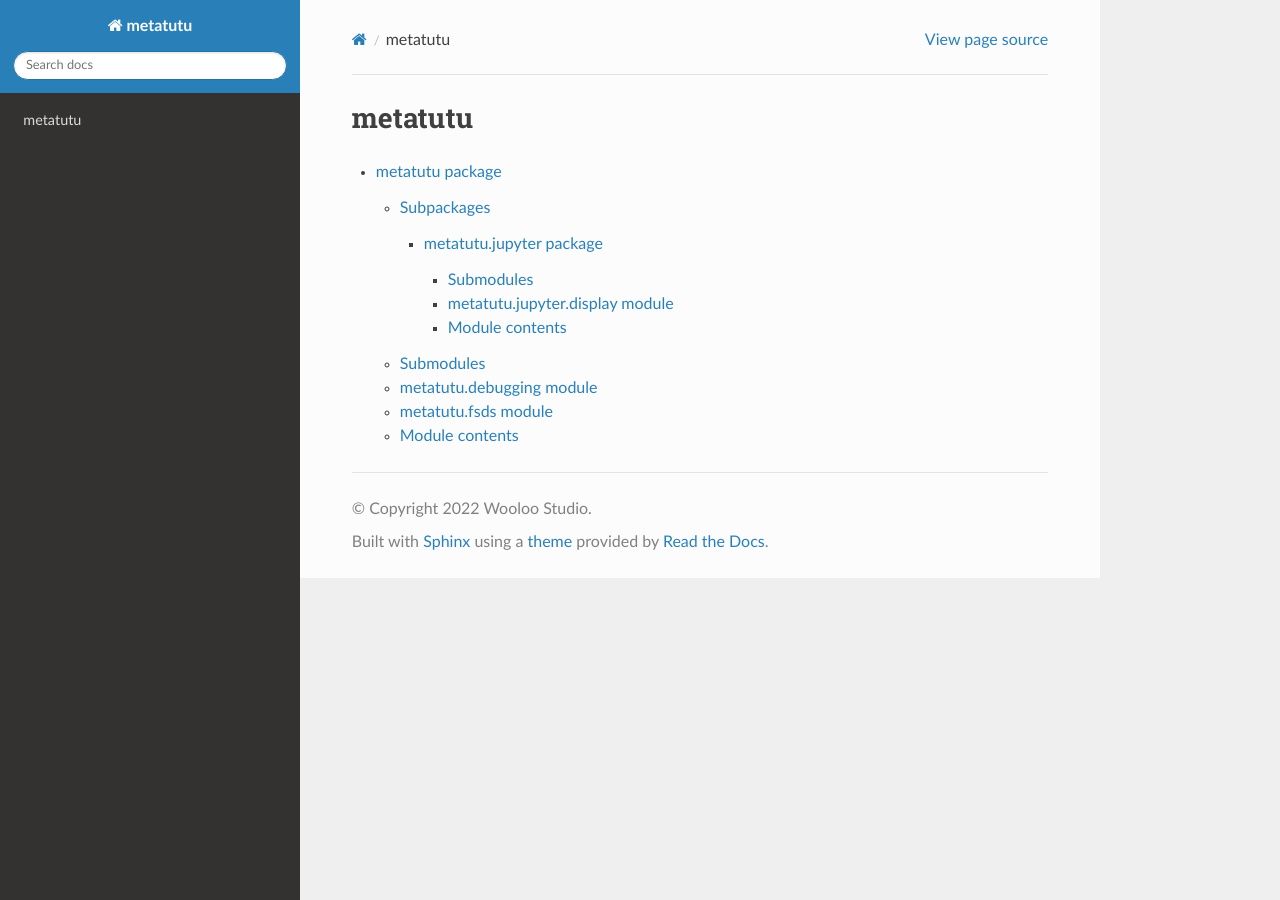
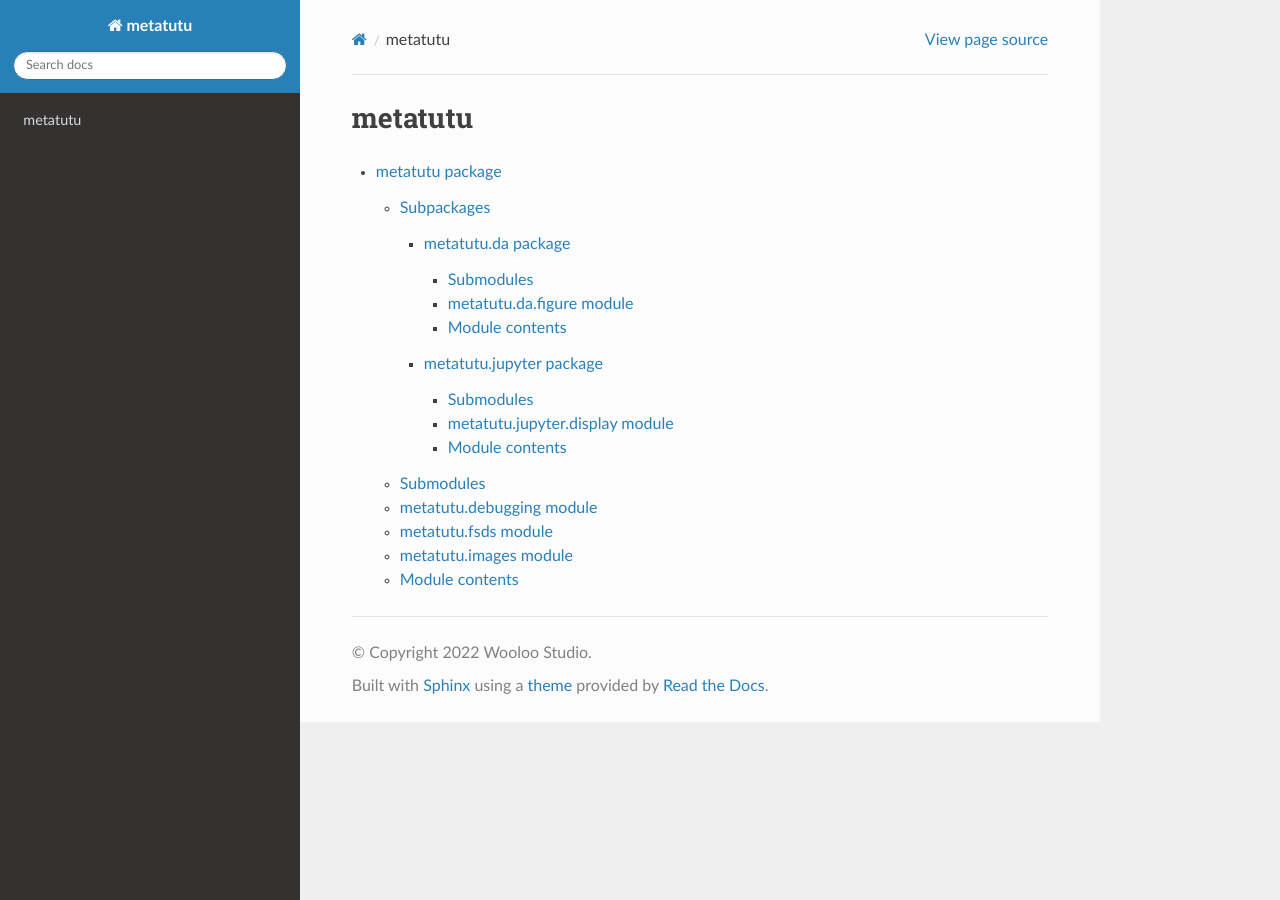
Before and after one commit to metatutu/metatutu, a Sphinx documentation site: the page built from doc/source/modules.rst, in a window 1280 px wide. Built offline with Sphinx 7.4.7 and the Read the Docs theme 2.0.0, drawn with Linux system fonts in a browser that asks for light colours.

Commit message:
Update figure

```diff
--- a/doc/source/metatutu.rst
+++ b/doc/source/metatutu.rst
@@ -7,6 +7,7 @@ Subpackages
 .. toctree::
    :maxdepth: 4
 
+   metatutu.da
    metatutu.jupyter
 
 Submodules
@@ -28,6 +29,14 @@ metatutu.fsds module
    :undoc-members:
    :show-inheritance:
 
+metatutu.images module
+----------------------
+
+.. automodule:: metatutu.images
+   :members:
+   :undoc-members:
+   :show-inheritance:
+
 Module contents
 ---------------
 
--- a/lib/metatutu/__version__.py
+++ b/lib/metatutu/__version__.py
@@ -12,4 +12,4 @@ __PROJECT_URLS__ = {
 	"Forum": "https://github.com/metatutu/metatutu/issues",
 	"Donate": "https://github.com/metatutu/metatutu"
 }
-__BUILD__ = 29
+__BUILD__ = 31
```
Also changed, not shown: 2 other files.
